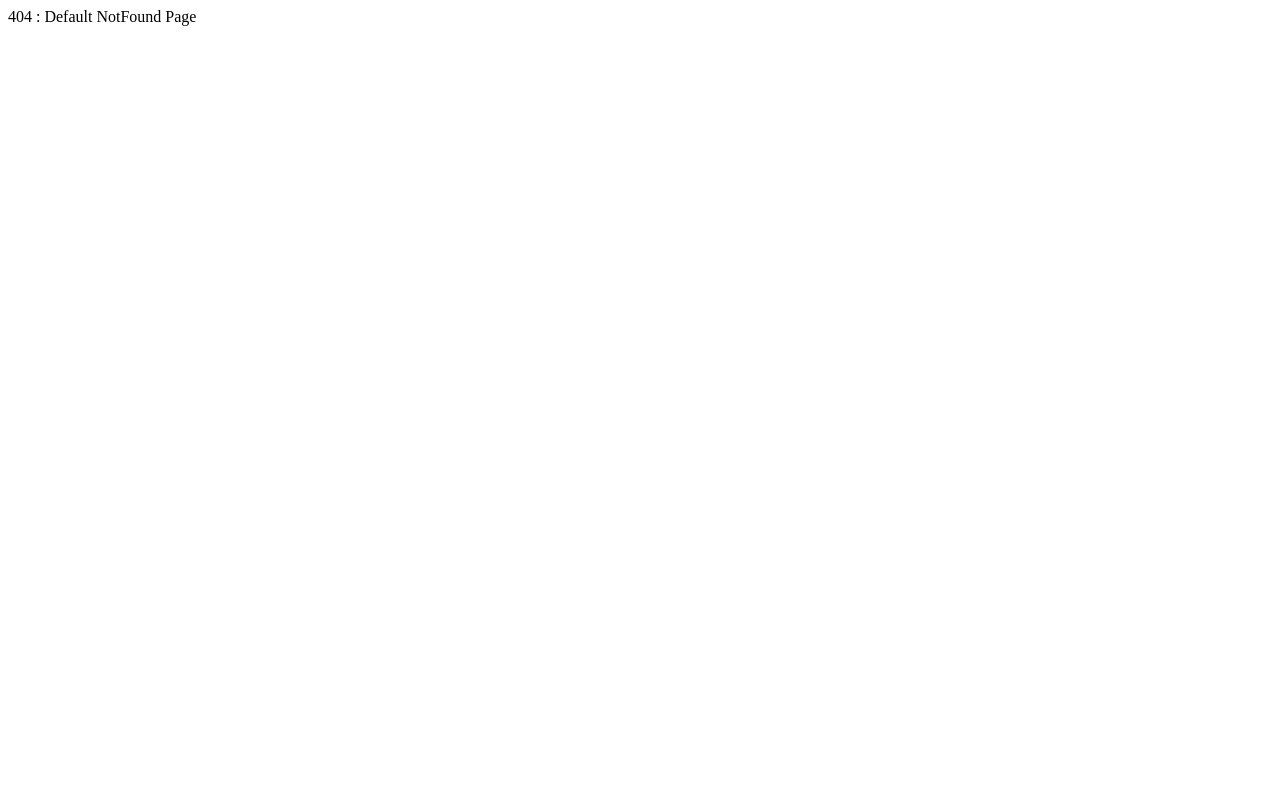
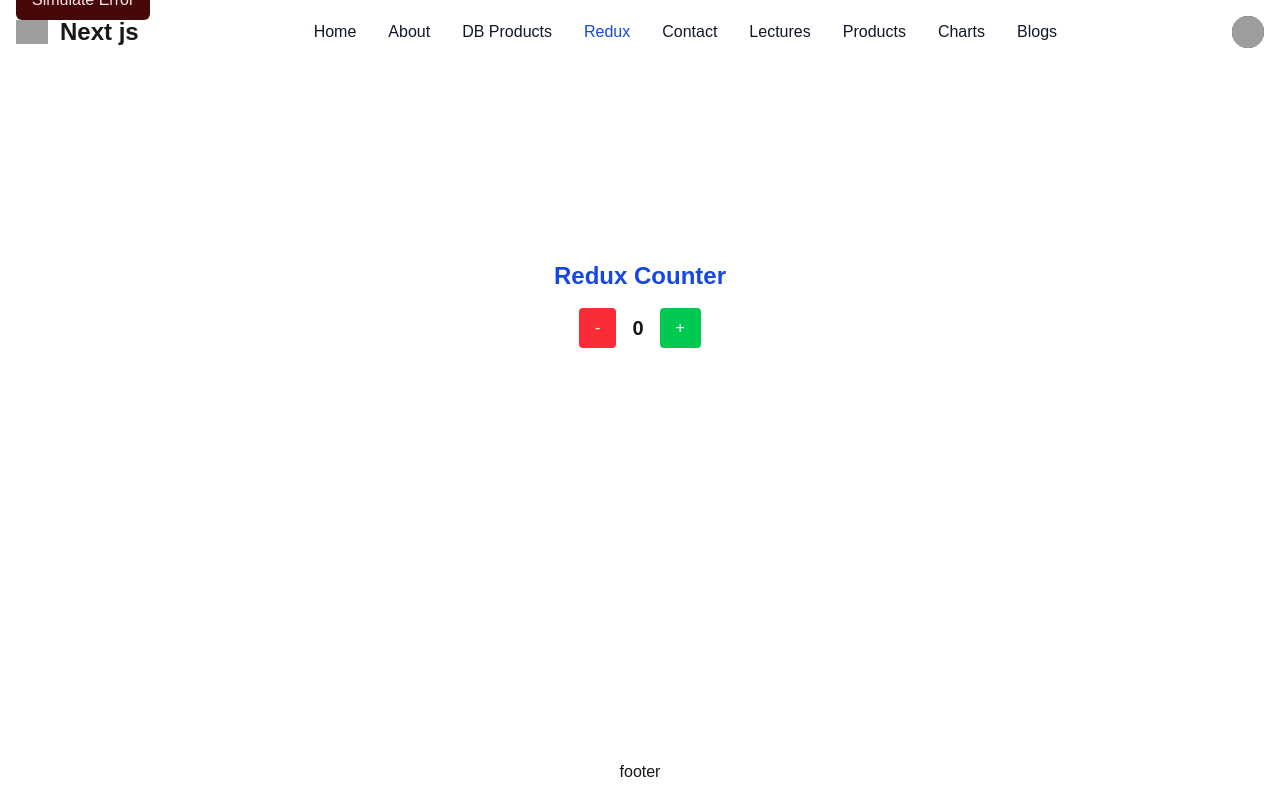
Before and after one commit to rajkumar4041/nextjs, a Next.js app: page /redux in a window 1280 px wide. Before the commit this address had no page. Built offline with nearby package versions, Linux system fonts and the light colour scheme; grey boxes are pictures that could not be loaded.

Commit message:
feat: redux toolkit

```diff
--- a/package.json
+++ b/package.json
@@ -10,9 +10,11 @@
   },
   "dependencies": {
     "@prisma/client": "6.11.1",
+    "@reduxjs/toolkit": "^2.8.2",
     "next": "15.3.3",
     "react": "^19.0.0",
-    "react-dom": "^19.0.0"
+    "react-dom": "^19.0.0",
+    "react-redux": "^9.2.0"
   },
   "devDependencies": {
     "@eslint/eslintrc": "^3",
--- a/src/app/(home)/header/navbar.tsx
+++ b/src/app/(home)/header/navbar.tsx
@@ -8,10 +8,11 @@ import { usePathname } from 'next/navigation';
 const links = [
   { href: '/', label: 'Home' },
   { href: '/about', label: 'About' },
+  { href: '/dbProducts', label: 'DB Products' },
+  { href: '/redux', label: 'Redux' },
   { href: '/contact', label: 'Contact' },
   { href: '/lectures', label: 'Lectures' },
   { href: '/products', label: 'Products' },
-  { href: '/dbProducts', label: 'DB Products' },
   { href: '/charts', label: 'Charts' },
   { href: '/blogs', label: 'Blogs' },
 ];
--- /dev/null
+++ b/src/app/(home)/redux/page.tsx
@@ -0,0 +1,36 @@
+'use client';
+
+import { useDispatch, useSelector } from 'react-redux';
+import { decrement, increment } from '@/redux/feature/CounterSlice';
+
+const Counter = () => {
+  const value = useSelector((state: any) => state.counter.value);
+  const dispatch = useDispatch();
+
+  return (
+    <div className="flex flex-col items-center justify-center min-h-[60vh]">
+      <h2 className="text-2xl font-bold text-blue-700 mb-4">Redux Counter</h2>
+      <div className="flex items-center gap-4">
+        <button
+          className="bg-red-500 text-white px-4 py-2 rounded hover:bg-red-600 transition"
+          onClick={() => dispatch(decrement())}
+        >
+          -
+        </button>
+        <span className="text-xl font-semibold text-white-800">{value}</span>
+        <button
+          className="bg-green-500 text-white px-4 py-2 rounded hover:bg-green-600 transition"
+          onClick={() => dispatch(increment())}
+        >
+          +
+        </button>
+      </div>
+    </div>
+  );
+};
+
+const page = () => {
+  return <Counter />;
+};
+
+export default page;
--- /dev/null
+++ b/src/app/StoreProvider.tsx
@@ -0,0 +1,11 @@
+'use client';
+
+import { ReactNode } from 'react';
+import { Provider } from 'react-redux';
+import { store } from '@/redux/store';
+
+const StoreProvider = ({ children }: { children: ReactNode }) => {
+  return <Provider store={store}>{children}</Provider>;
+};
+
+export default StoreProvider;
--- a/src/app/layout.tsx
+++ b/src/app/layout.tsx
@@ -1,7 +1,11 @@
+import StoreProvider from './StoreProvider';
+
 export default function RootLayout({ children }: { children: React.ReactNode }) {
   return (
     <html lang="en">
-      <body>{children}</body>
+      <body>
+        <StoreProvider>{children}</StoreProvider>
+      </body>
     </html>
   );
 }
--- /dev/null
+++ b/src/redux/feature/CounterSlice.ts
@@ -0,0 +1,18 @@
+import { createSlice } from '@reduxjs/toolkit';
+
+const CounterSlice = createSlice({
+  initialState: { value: 0 },
+  name: 'counter',
+  reducers: {
+    increment: (state) => {
+      state.value++;
+    },
+    decrement: (state) => {
+      state.value--;
+    },
+  },
+});
+
+export const { increment, decrement } = CounterSlice.actions;
+
+export default CounterSlice.reducer;
--- /dev/null
+++ b/src/redux/store.ts
@@ -0,0 +1,9 @@
+import { configureStore } from '@reduxjs/toolkit';
+import CounterSlice from './feature/CounterSlice';
+
+export const store = configureStore({
+  reducer: {
+    // Add your reducers here
+    counter: CounterSlice,
+  },
+});
```
Also changed, not shown: 1 other file (tests, documents, lock files or other folders).
